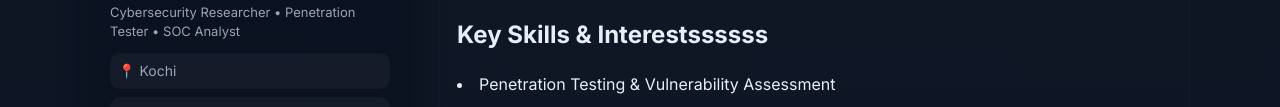
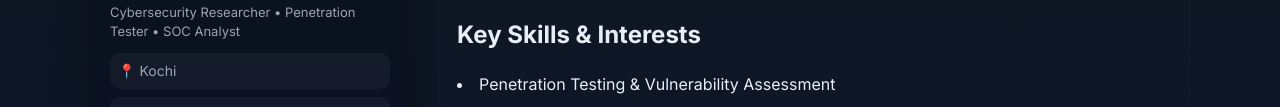
Before and after one commit to Encrypter1233/portfolio, a plain HTML site: page index.html in a window 1280 px wide. Shown: the part 452-559 px from the top of the page. Drawn offline with Linux system fonts and the light colour scheme.

Commit message:
Update index.html

```diff
--- a/index.html
+++ b/index.html
@@ -183,7 +183,7 @@
         <p style="margin-top:6px">Currently, I am honing my skills at Offenso Hackers Academy, where I conduct security assessments, participate in Capture The Flag (CTF) competitions. My goal is to identify and mitigate security vulnerabilities, helping organizations strengthen their digital defenses.</p>
         <p style="margin-top:6px">I am passionate about ethical hacking, cybersecurity research, and continuous learning. I thrive in collaborative environments, enjoy tackling complex security challenges, and aim to contribute to a safer digital world.
 </p>
-    <h2>Key Skills & Interestssssss</h2>
+    <h2>Key Skills & Interests</h2>
     <p><li>Penetration Testing & Vulnerability Assessment</li></p>
     <p><li>Ethical Hacking & Cybersecurity Research</li></p>
     <p><li>Security Tools: Kali Linux, Burp Suite, Nmap, Metasploit-framework, Sqlmap , John, Hydra etc.</li></p>
```
